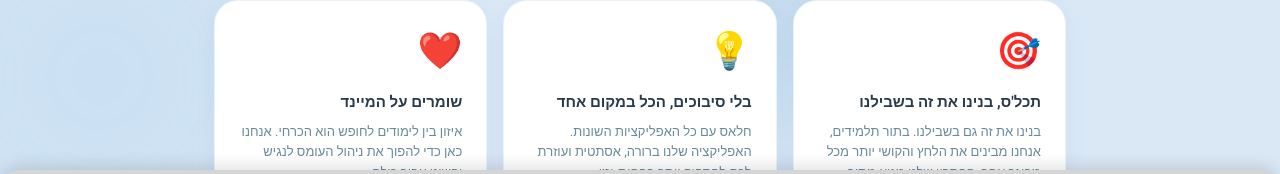
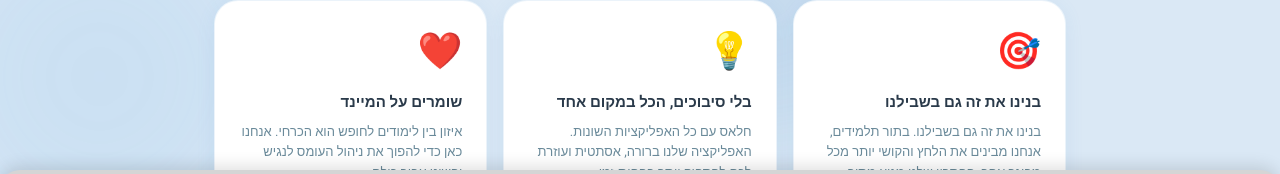
Before and after one commit to daniellag-ops/studybuddy, a React (Vite) app: page /about in a window 1280 px wide. Shown: the part 503-677 px from the top of the page. Built offline with nearby package versions, Linux system fonts and the light colour scheme.

Commit message:
Update WHY card title on About page

```diff
--- a/src/pages/About.tsx
+++ b/src/pages/About.tsx
@@ -8,7 +8,7 @@ const card: React.CSSProperties = {
 }
 
 const WHY = [
-  { emoji: '🎯', title: 'תכל\'ס, בנינו את זה בשבילנו', body: 'בנינו את זה גם בשבילנו. בתור תלמידים, אנחנו מבינים את הלחץ והקושי יותר מכל מבוגר אחר. הפתרון שלנו מגיע מתוך הרצון שלנו.' },
+  { emoji: '🎯', title: 'בנינו את זה גם בשבילנו', body: 'בנינו את זה גם בשבילנו. בתור תלמידים, אנחנו מבינים את הלחץ והקושי יותר מכל מבוגר אחר. הפתרון שלנו מגיע מתוך הרצון שלנו.' },
   { emoji: '💡', title: 'בלי סיבוכים, הכל במקום אחד', body: 'חלאס עם כל האפליקציות השונות. האפליקציה שלנו ברורה, אסתטית ועוזרת לכם להספיק יותר בפחות זמן.' },
   { emoji: '❤️', title: 'שומרים על המיינד', body: 'איזון בין לימודים לחופש הוא הכרחי. אנחנו כאן כדי להפוך את ניהול העומס לנגיש ופשוט עבור כולם.' },
 ]
```
